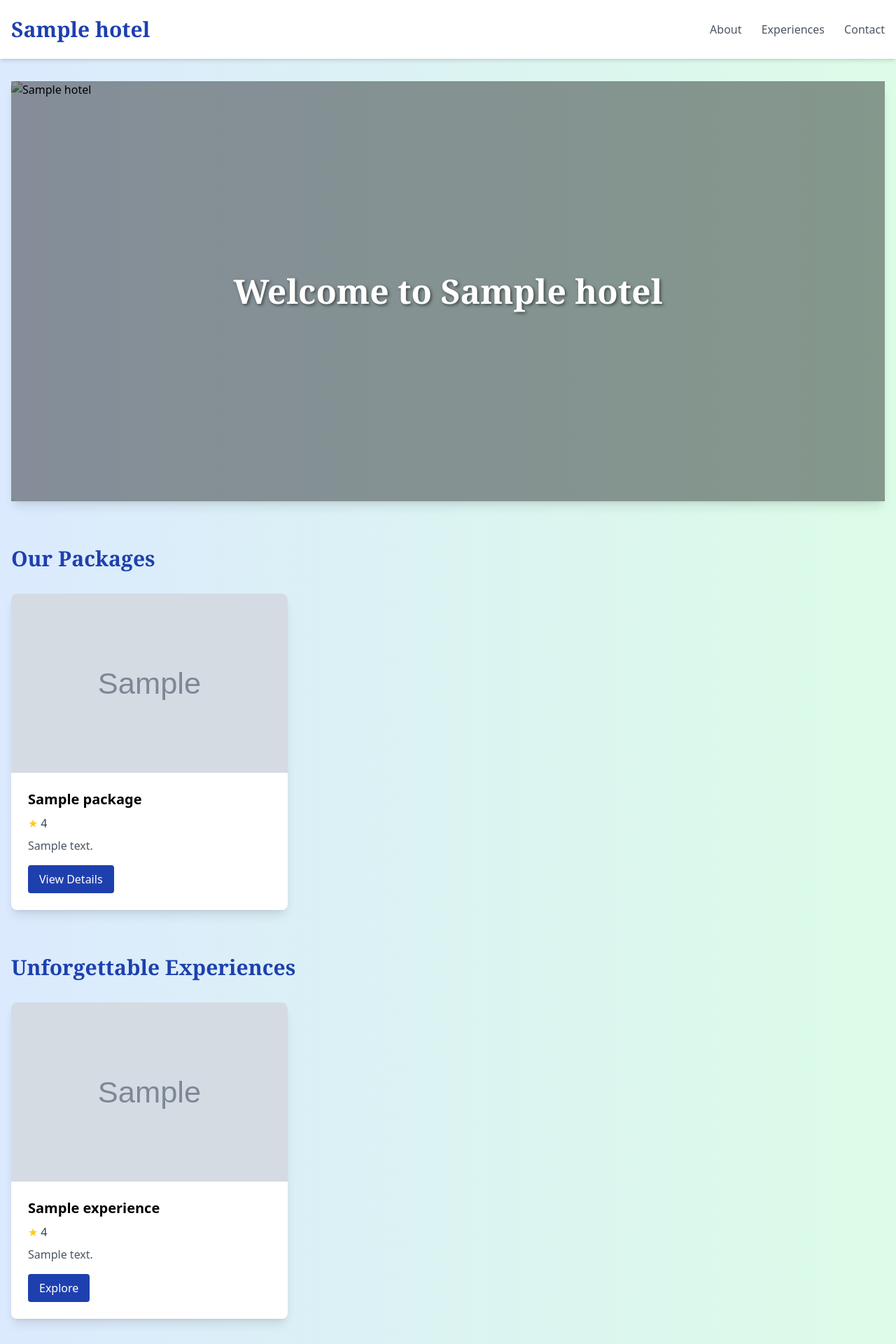
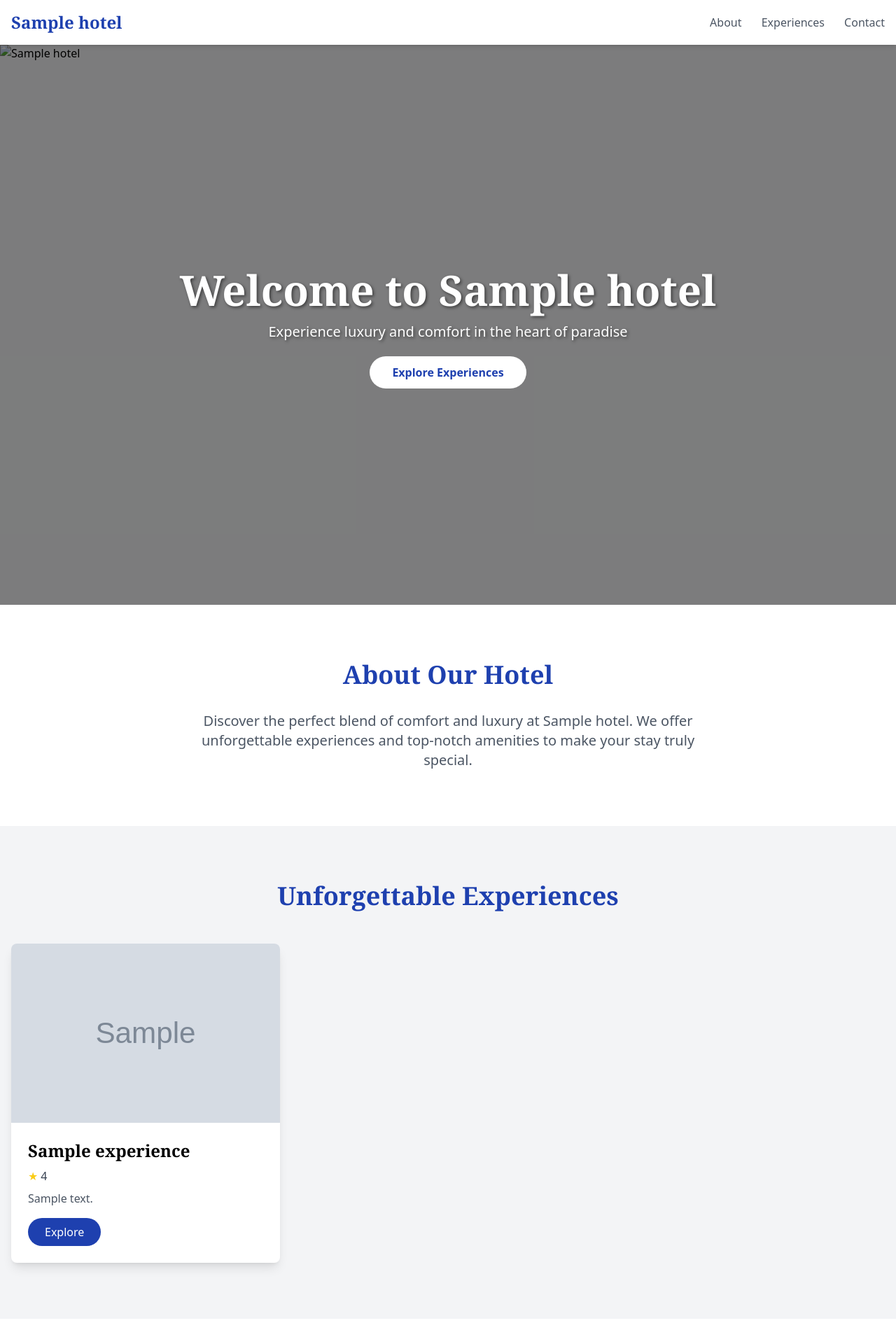
Before and after one commit to daytimedrinkingclub/gulaab-jamoon, a Flask app: template app/templates/main/landing_page.html in a window 1280 px wide. Shown: the top 1920 px of the page at 70% size. Run offline with Flask 3, Linux system fonts and the light colour scheme; the template is opened without the code that fills it: most values are stand-ins (such as "Sample title", 1, 10 or a date in 2020); some libraries are stand-ins or nearby versions.

Commit message:
updated design

```diff
--- a/app/templates/main/landing_page.html
+++ b/app/templates/main/landing_page.html
@@ -1,66 +1,49 @@
 {% extends "base.html" %}
+{% from "main/shared_components.html" import header, footer %}
 
 {% block head %}
     {{ super() }}
     <script src="https://cdn.tailwindcss.com"></script>
     <link href="https://cdnjs.cloudflare.com/ajax/libs/font-awesome/5.15.3/css/all.min.css" rel="stylesheet">
+    <link href="https://fonts.googleapis.com/css2?family=Playfair+Display:wght@400;700&family=Roboto:wght@300;400;700&display=swap" rel="stylesheet">
 {% endblock %}
 
 {% block content %}
-<div class="bg-gradient-to-r from-blue-100 to-green-100 min-h-screen">
-    <header class="bg-white shadow-md">
-        <div class="container mx-auto px-4 py-6 flex justify-between items-center">
-            <h1 class="text-3xl font-serif font-bold text-blue-800">{{ hotel.name }}</h1>
-            <nav class="space-x-6">
-                <a href="#about" class="text-gray-600 hover:text-blue-800 transition duration-300">About</a>
-                <a href="#experiences" class="text-gray-600 hover:text-blue-800 transition duration-300">Experiences</a>
-                <a href="#contact" class="text-gray-600 hover:text-blue-800 transition duration-300">Contact</a>
-            </nav>
+<div class="bg-gray-50 min-h-screen font-sans">
+    {{ header(hotel) }}
+
+    <main class="pt-16">
+        <section id="hero" class="relative h-screen">
+            <img src="{{ hotel.hero_url }}" alt="{{ hotel.name }}" class="w-full h-full object-cover">
+            <div class="absolute inset-0 bg-black bg-opacity-50 flex items-center justify-center">
+                <div class="text-center">
+                    <h1 class="text-6xl font-serif text-white font-bold mb-4 shadow-text">Welcome to {{ hotel.name }}</h1>
+                    <p class="text-xl text-white mb-8 shadow-text">Experience luxury and comfort in the heart of paradise</p>
+                    <a href="#experiences" class="bg-white text-blue-800 px-8 py-3 rounded-full font-bold hover:bg-blue-100 transition duration-300">Explore Experiences</a>
                 </div>
-    </header>
-
-    <main class="container mx-auto px-4">
-        <section id="hero" class="mt-8 relative">
-            <img src="{{ hotel.hero_url }}" alt="{{ hotel.name }}" class="w-full h-[600px] object-cover rounded-lg shadow-lg">
-            <div class="absolute inset-0 bg-black bg-opacity-40 flex items-center justify-center">
-                <h2 class="text-5xl font-serif text-white text-center font-bold shadow-text">Welcome to {{ hotel.name }}</h2>
             </div>
         </section>
 
-        <section id="packages" class="mt-16">
-            <h2 class="text-3xl font-serif font-bold text-blue-800 mb-8">Our Packages</h2>
-            <div class="grid grid-cols-1 sm:grid-cols-2 lg:grid-cols-3 gap-8">
-                {% for package in packages %}
-                <div class="bg-white rounded-lg shadow-lg overflow-hidden transform transition duration-300 hover:scale-105">
-                    {% if package.thumbnail %}
-                        <img src="{{ package.thumbnail }}" alt="{{ package.name }}" class="w-full h-64 object-cover">
-                    {% endif %}
-                    <div class="p-6">
-                        <h3 class="text-xl font-semibold mb-2">{{ package.name }}</h3>
-                        {% if package.rating %}
-                            <div class="flex items-center mb-2">
-                                <span class="text-yellow-400 mr-1">★</span>
-                                <span class="text-gray-700">{{ package.rating|round(1) }}</span>
-                            </div>
-                        {% endif %}
-                        <p class="text-gray-600 mb-4">{{ package.short_description }}</p>
-                        <a href="{{ url_for('main.experience_details', experience_id=package.id) }}" class="inline-block bg-blue-800 text-white px-4 py-2 rounded hover:bg-blue-700 transition duration-300">View Details</a>
-                    </div>
-                </div>
-                {% endfor %}
+        <section id="about" class="py-20 bg-white">
+            <div class="container mx-auto px-4">
+                <h2 class="text-4xl font-serif font-bold text-blue-800 mb-8 text-center">About Our Hotel</h2>
+                <p class="text-xl text-gray-600 max-w-3xl mx-auto text-center">
+                    Discover the perfect blend of comfort and luxury at {{ hotel.name }}. We offer unforgettable experiences and top-notch amenities to make your stay truly special.
+                </p>
             </div>
         </section>
 
-        <section id="experiences" class="mt-16">
-            <h2 class="text-3xl font-serif font-bold text-blue-800 mb-8">Unforgettable Experiences</h2>
-            <div class="grid grid-cols-1 sm:grid-cols-2 lg:grid-cols-3 gap-8">
+        <section id="experiences" class="py-20 bg-gray-100">
+            <div class="container mx-auto px-4">
+                <h2 class="text-4xl font-serif font-bold text-blue-800 mb-12 text-center">Unforgettable Experiences</h2>
+                <div class="grid grid-cols-1 sm:grid-cols-2 lg:grid-cols-3 gap-12">
                     {% for experience in experiences %}
                     <div class="bg-white rounded-lg shadow-lg overflow-hidden transform transition duration-300 hover:scale-105">
                         {% if experience.thumbnail %}
                             <img src="{{ experience.thumbnail }}" alt="{{ experience.name }}" class="w-full h-64 object-cover">
                         {% endif %}
                         <div class="p-6">
-                        <h3 class="text-xl font-semibold mb-2">{{ experience.name }}</h3>
+                            <h3 class="text-2xl font-serif font-semibold mb-2">{{ experience.name }}</h3>
                             {% if experience.rating %}
                                 <div class="flex items-center mb-2">
                                     <span class="text-yellow-400 mr-1">★</span>
@@ -68,16 +51,27 @@
                                 </div>
                             {% endif %}
                             <p class="text-gray-600 mb-4">{{ experience.short_description }}</p>
-                        <a href="{{ url_for('main.experience_details', experience_id=experience.id) }}" class="inline-block bg-blue-800 text-white px-4 py-2 rounded hover:bg-blue-700 transition duration-300">Explore</a>
+                            <a href="{{ url_for('main.experience_details', hotel_slug=hotel.slug, experience_id=experience.id) }}" class="inline-block bg-blue-800 text-white px-6 py-2 rounded-full hover:bg-blue-700 transition duration-300">Explore</a>
                         </div>
                     </div>
                     {% endfor %}
                 </div>
+            </div>
         </section>
 
-        <section id="location-contact" class="mt-16 grid grid-cols-1 lg:grid-cols-2 gap-8">
-            <div id="map">
-                <h2 class="text-3xl font-serif font-bold text-blue-800 mb-4">Our Location</h2>
+        <section id="contact" class="py-20 bg-white">
+            <div class="container mx-auto px-4">
+                <h2 class="text-4xl font-serif font-bold text-blue-800 mb-12 text-center">Contact Us</h2>
+                <div class="grid grid-cols-1 lg:grid-cols-2 gap-12">
+                    <div>
+                        <form class="space-y-6">
+                            <input type="text" name="name" placeholder="Your Name" required class="w-full p-3 border border-gray-300 rounded-lg focus:outline-none focus:ring-2 focus:ring-blue-400">
+                            <input type="email" name="email" placeholder="Your Email" required class="w-full p-3 border border-gray-300 rounded-lg focus:outline-none focus:ring-2 focus:ring-blue-400">
+                            <textarea name="message" placeholder="Your Message" required class="w-full p-3 border border-gray-300 rounded-lg h-32 focus:outline-none focus:ring-2 focus:ring-blue-400"></textarea>
+                            <button type="submit" class="bg-blue-800 text-white px-8 py-3 rounded-full hover:bg-blue-700 transition duration-300">Send Message</button>
+                        </form>
+                    </div>
+                    <div>
                         <div class="map-container rounded-lg overflow-hidden shadow-lg">
                             {% if hotel.map_location %}
                                 {% set embed_url = hotel.map_location.replace('https://maps.app.goo.gl/', 'https://www.google.com/maps/embed?pb=') %}
@@ -87,31 +81,21 @@
                             {% endif %}
                         </div>
                     </div>
-
-            <div id="contact">
-                <h2 class="text-3xl font-serif font-bold text-blue-800 mb-4">Contact Us</h2>
-                <form class="space-y-4">
-                    <input type="text" name="name" placeholder="Your Name" required class="w-full p-3 border border-gray-300 rounded-lg focus:outline-none focus:ring-2 focus:ring-blue-400">
-                    <input type="email" name="email" placeholder="Your Email" required class="w-full p-3 border border-gray-300 rounded-lg focus:outline-none focus:ring-2 focus:ring-blue-400">
-                    <textarea name="message" placeholder="Your Message" required class="w-full p-3 border border-gray-300 rounded-lg h-32 focus:outline-none focus:ring-2 focus:ring-blue-400"></textarea>
-                    <button type="submit" class="bg-blue-800 text-white px-6 py-3 rounded-lg hover:bg-blue-700 transition duration-300">Send Message</button>
-                </form>
+                </div>
             </div>
         </section>
     </main>
 
-    <footer class="bg-blue-800 text-white mt-16 py-8">
-        <div class="container mx-auto px-4 flex flex-col md:flex-row justify-between items-center">
-            <p class="text-center md:text-left mb-4 md:mb-0">&copy; 2023 {{ hotel.name }}. All rights reserved.</p>
-            <div class="social-links flex space-x-4">
-                <a href="{{ hotel.facebook }}" class="hover:text-blue-300 transition duration-300"><i class="fab fa-facebook-f"></i></a>
-                <a href="{{ hotel.instagram }}" class="hover:text-blue-300 transition duration-300"><i class="fab fa-instagram"></i></a>
-            </div>
-        </div>
-    </footer>
+    {{ footer(hotel) }}
 </div>
 
 <style>
+    body {
+        font-family: 'Roboto', sans-serif;
+    }
+    h1, h2, h3, h4, h5, h6 {
+        font-family: 'Playfair Display', serif;
+    }
     .shadow-text {
         text-shadow: 2px 2px 4px rgba(0, 0, 0, 0.5);
     }
--- /dev/null
+++ b/app/templates/main/shared_components.html
@@ -0,0 +1,24 @@
+{% macro header(hotel) %}
+<header class="bg-white shadow-md fixed w-full z-10">
+    <div class="container mx-auto px-4 py-4 flex justify-between items-center">
+        <a href="{{ url_for('main.hotel_page', hotel_slug=hotel.slug) }}" class="text-2xl font-serif font-bold text-blue-800">{{ hotel.name }}</a>
+        <nav class="space-x-6">
+            <a href="{{ url_for('main.hotel_page', hotel_slug=hotel.slug) }}#about" class="text-gray-600 hover:text-blue-800 transition duration-300">About</a>
+            <a href="{{ url_for('main.hotel_page', hotel_slug=hotel.slug) }}#experiences" class="text-gray-600 hover:text-blue-800 transition duration-300">Experiences</a>
+            <a href="{{ url_for('main.hotel_page', hotel_slug=hotel.slug) }}#contact" class="text-gray-600 hover:text-blue-800 transition duration-300">Contact</a>
+        </nav>
+    </div>
+</header>
+{% endmacro %}
+
+{% macro footer(hotel) %}
+<footer class="bg-blue-800 text-white py-8">
+    <div class="container mx-auto px-4 flex flex-col md:flex-row justify-between items-center">
+        <p class="text-center md:text-left mb-4 md:mb-0">&copy; 2023 {{ hotel.name }}. All rights reserved.</p>
+        <div class="social-links flex space-x-4">
+            <a href="{{ hotel.facebook }}" class="hover:text-blue-300 transition duration-300"><i class="fab fa-facebook-f"></i></a>
+            <a href="{{ hotel.instagram }}" class="hover:text-blue-300 transition duration-300"><i class="fab fa-instagram"></i></a>
+        </div>
+    </div>
+</footer>
+{% endmacro %}
```
Also changed, not shown: app/routes/main.py (+14 -9 lines), app/templates/main/experience_details.html (+53 -36 lines). Lines whose indentation alone changed are shown as unchanged.
